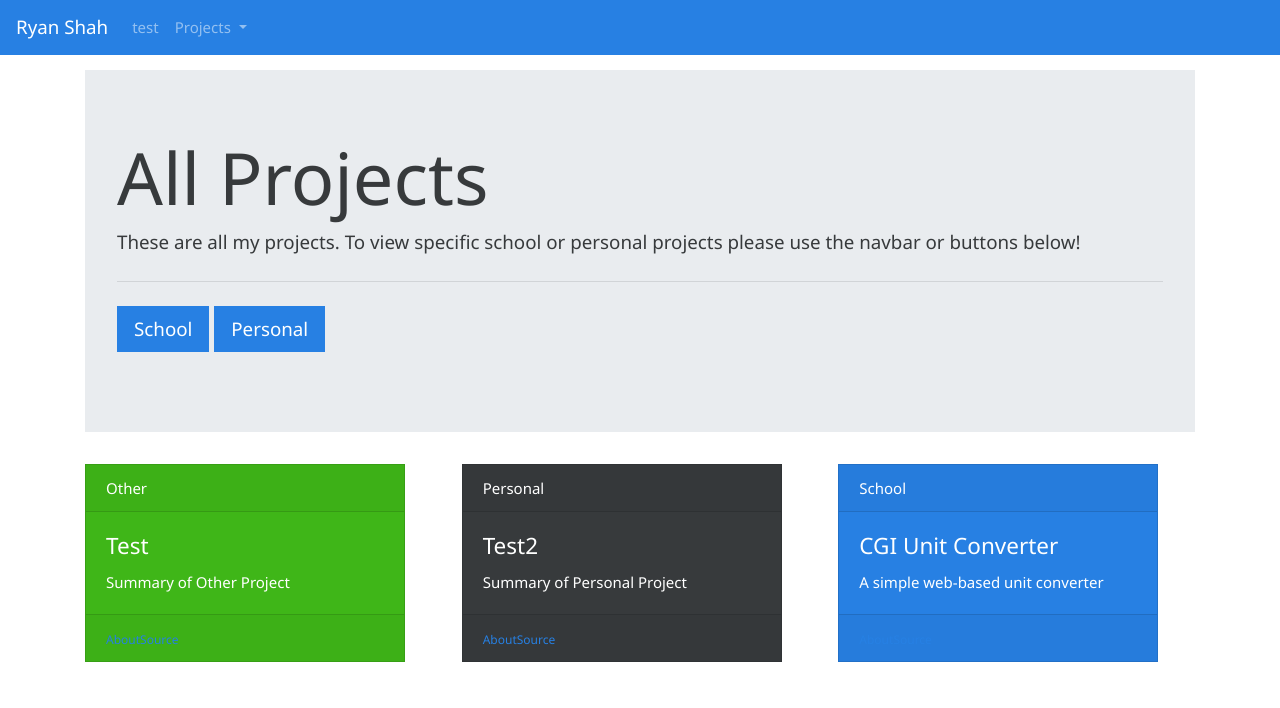
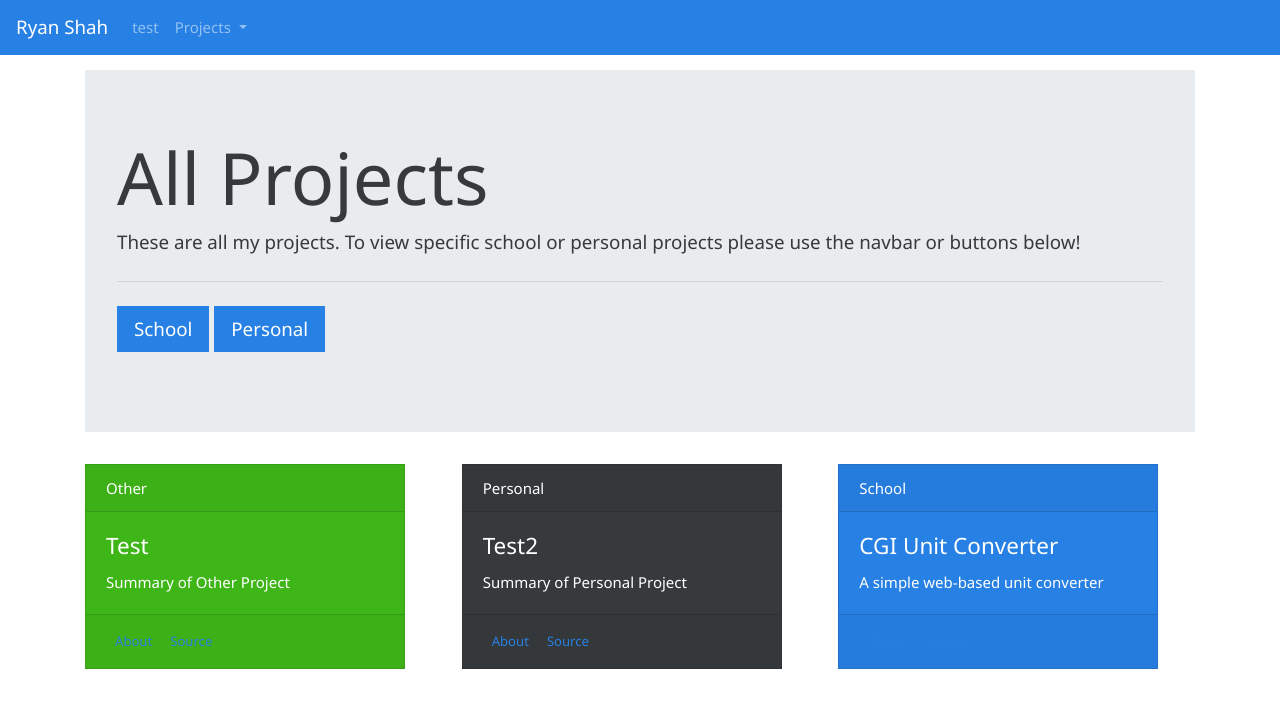
Before and after one commit to ryan-shah/ryan-shah.github.io, a Jekyll site: the page built from projects/index.html, in a window 1280 px wide. Shown: the top 708 px of the page. Built offline with Jekyll 4.4.1, drawn with Linux system fonts in a browser that asks for light colours.

Commit message:
changed links to buttons

```diff
--- a/projects/index.html
+++ b/projects/index.html
@@ -28,7 +28,8 @@
 				<p class="card-text">{{ post.summary }}</p>
 			</div>
 			<div class="card-footer">
-				<small class="text-muted"><a href="{{ post.url }}">About</a><a href="{{ post.source }}">Source</a></small>
+				<small class="text-muted"><a class="btn btn-sm" href="{{ post.url }}"
+role="button">About</a><a class="btn btn-sm" href="{{ post.source }}" role="button">Source</a></small>
 			</div>
 		</div>
 		{% endfor %}
```
